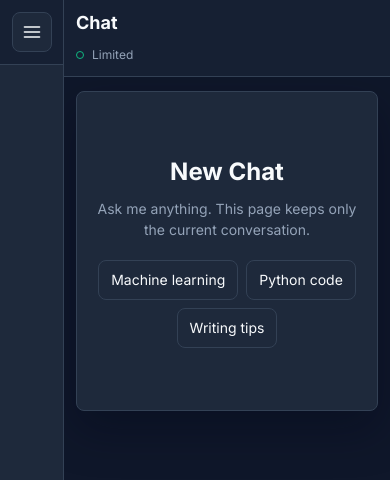
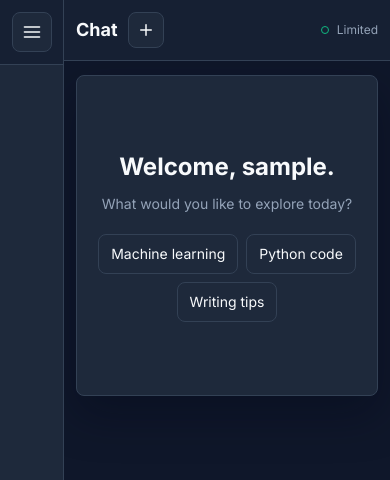
Before and after one commit to farazkazmi700-syed/phase3, a Flask app: page /chat in a window 390 px wide. Shown: the top 480 px of the page. Run offline with Flask 3, Linux system fonts and the light colour scheme; the visitor is signed in with stand-in values (Sample User, id 1).

Commit message:
phase 3 end

```diff
--- a/frontend/static/css/style.css
+++ b/frontend/static/css/style.css
@@ -613,6 +613,24 @@
   white-space: nowrap;
 }
 
+.chat-header-actions {
+  display: flex;
+  flex: 0 0 auto;
+  align-items: center;
+  gap: 12px;
+}
+
+.btn-new-chat {
+  width: 36px;
+  height: 36px;
+  min-height: 36px;
+  padding: 8px;
+}
+
+.btn-new-chat svg {
+  flex: 0 0 auto;
+}
+
 .connection-status {
   display: flex;
   align-items: center;
@@ -721,11 +739,18 @@
   font-weight: 800;
 }
 
+.msg-avatar img {
+  width: 100%;
+  height: 100%;
+  border-radius: inherit;
+  object-fit: cover;
+}
+
 .message.assistant .msg-avatar {
   border-color: var(--purple);
   background: var(--purple-soft);
   color: var(--white);
-  font-size: 9px;
+  font-size: 8px;
   white-space: nowrap;
 }
 
@@ -733,13 +758,6 @@
   border-color: var(--blue);
   background: var(--blue);
   color: var(--white);
-}
-
-.message.user .msg-avatar img {
-  width: 100%;
-  height: 100%;
-  border-radius: inherit;
-  object-fit: cover;
 }
 
 .msg-content {
@@ -1258,6 +1276,14 @@
 
   .connection-status {
     width: 100%;
+  }
+
+  .chat-header-actions {
+    gap: 8px;
+  }
+
+  .chat-page-topbar .connection-status {
+    width: auto;
   }
 
   .login-body {
--- a/frontend/static/js/app.js
+++ b/frontend/static/js/app.js
@@ -84,7 +84,7 @@
     const isAssistant = role === 'assistant';
     const userAvatar = document.getElementById('user-avatar')?.src;
     const avatarContent = isAssistant
-      ? 'LLaMA 3'
+      ? 'Ollama'
       : userAvatar
         ? `<img src="${ui.escapeHtml(userAvatar)}" alt="">`
         : 'You';
@@ -109,10 +109,11 @@
   },
 
   renderWelcome() {
+    const userName = document.querySelector('.user-name')?.textContent.trim() || 'there';
     document.getElementById('messages-container').innerHTML = `
       <div class="welcome-message" id="welcome-message">
-        <h2>New Chat</h2>
-        <p>Ask me anything. This page keeps only the current conversation.</p>
+        <h2>Welcome, ${ui.escapeHtml(userName)}.</h2>
+        <p>What would you like to explore today?</p>
         <div class="suggestion-chips">
           <button class="chip" onclick="app.sendSuggestion('Explain machine learning in simple terms')">Machine learning</button>
           <button class="chip" onclick="app.sendSuggestion('Write a Python hello world program')">Python code</button>
@@ -129,7 +130,7 @@
     typing.className = 'message assistant typing-indicator';
     typing.id = 'typing-indicator';
     typing.innerHTML = `
-      <div class="msg-avatar">LLaMA 3</div>
+      <div class="msg-avatar">Ollama</div>
       <div class="msg-content">
         <div class="msg-bubble">
           <span class="typing-dot"></span>
@@ -181,6 +182,7 @@
   // Register button, keyboard, logout, and input-resize actions for the chat page.
   bindEvents() {
     document.getElementById('btn-send').addEventListener('click', app.handleSend);
+    document.getElementById('btn-new-chat')?.addEventListener('click', app.startNewChat);
     document.getElementById('btn-logout')?.addEventListener('click', app.handleLogout);
     document.getElementById('btn-chat-feedback').addEventListener('click', app.submitMandatoryFeedback);
     document.getElementById('message-input').addEventListener('keydown', event => {
@@ -320,7 +322,11 @@
   // FR7/FR8: start a fresh independent multi-turn chat by asking the backend
   // for a unique session id.
   async startNewChat() {
-    if (app.pendingFeedbackMessageId) return;
+    if (app.pendingFeedbackMessageId) {
+      app.showMandatoryFeedback();
+      return;
+    }
+    app.currentSessionId = null;
     ui.renderWelcome();
     document.getElementById('message-input').focus();
     try {
--- a/frontend/templates/chat.html
+++ b/frontend/templates/chat.html
@@ -72,20 +72,27 @@
         <div class="chat-title">
           <div class="chat-title-text">
             <h1>Chat</h1>
-
           </div>
+          <button class="btn-icon btn-new-chat" id="btn-new-chat" type="button" title="New chat" aria-label="New chat">
+            <svg width="18" height="18" viewBox="0 0 24 24" fill="none" stroke="currentColor" stroke-width="2" stroke-linecap="round" stroke-linejoin="round" aria-hidden="true">
+              <path d="M12 5v14"></path>
+              <path d="M5 12h14"></path>
+            </svg>
+          </button>
         </div>
-        <div class="connection-status" id="connection-status" title="Server status">
-          <span class="status-dot"></span>
-          <span class="status-text">Checking...</span>
+        <div class="chat-header-actions">
+          <div class="connection-status" id="connection-status" title="Server status">
+            <span class="status-dot"></span>
+            <span class="status-text">Checking...</span>
+          </div>
         </div>
       </header>
 
     <!-- Conversation messages render here. -->
     <div class="messages-container" id="messages-container">
       <div class="welcome-message" id="welcome-message">
-        <h2>Hello, {{ user.get('name', 'there') }}.</h2>
-        <p>Ask anything. I am your AI Multi-Turn Chatbot.</p>
+        <h2>Welcome, {{ user.get('name', 'there') }}.</h2>
+        <p>What would you like to explore today?</p>
         <div class="suggestion-chips">
           <button class="chip" onclick="app.sendSuggestion('Explain quantum computing in simple terms')">Quantum computing</button>
           <button class="chip" onclick="app.sendSuggestion('Write a Python function to sort a list')">Python help</button>
```
Also changed, not shown: frontend/static/img/login.png (renamed from frontend/static/img/login-ai.png).
